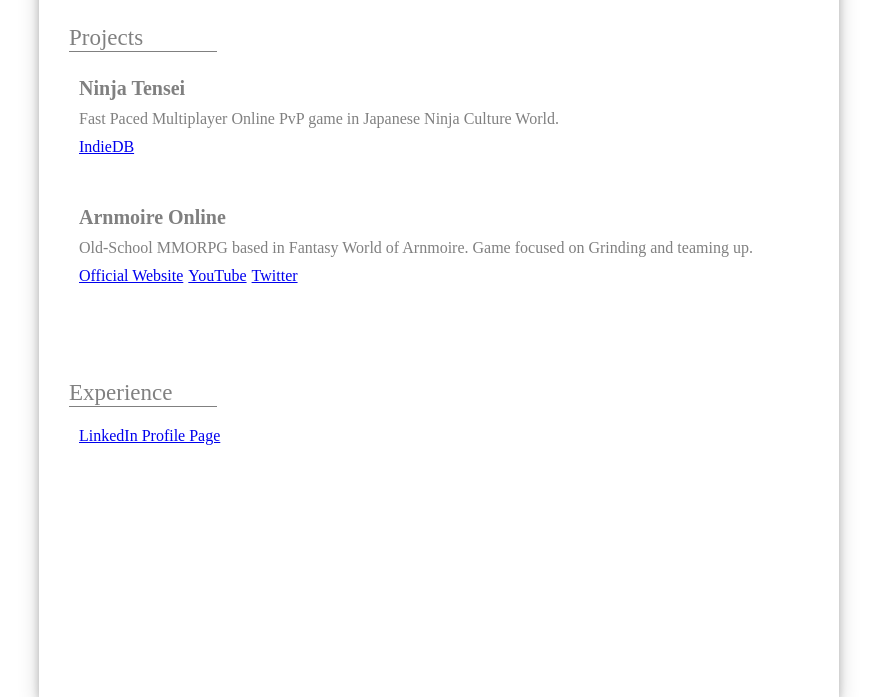
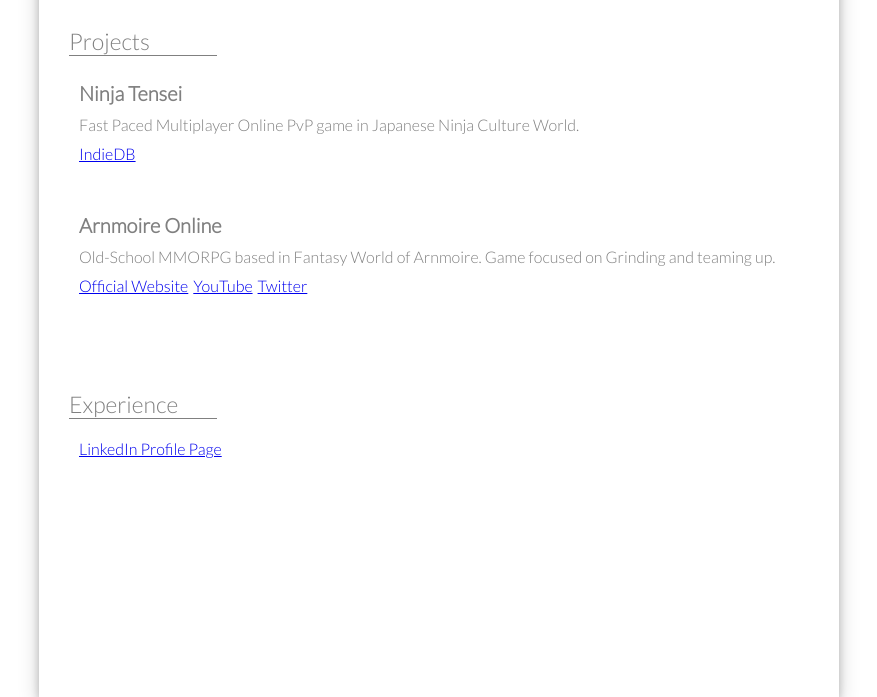
Before and after one commit to Devdood/portfolio, a plain HTML site: page index.html in a window 1280 px wide. Shown: the part 103-800 px from the top of the page, without its empty margins (201-1078 px from the left). Drawn offline with Linux system fonts and the light colour scheme.

Commit message:
uncommented font-face rule

```diff
--- a/css/style.css
+++ b/css/style.css
@@ -11,7 +11,7 @@ html, body
 
 body
 {
-	/*font-family: lato-light;*/
+	font-family: lato-light;
 	color: gray;
 }
 
@@ -90,8 +90,8 @@ body
 	float: right;
 }
 
-/*@font-face
+@font-face
 {
   font-family: lato-light;
   src: url(../fonts/Lato-Light.ttf);
-}*/
+}
```
